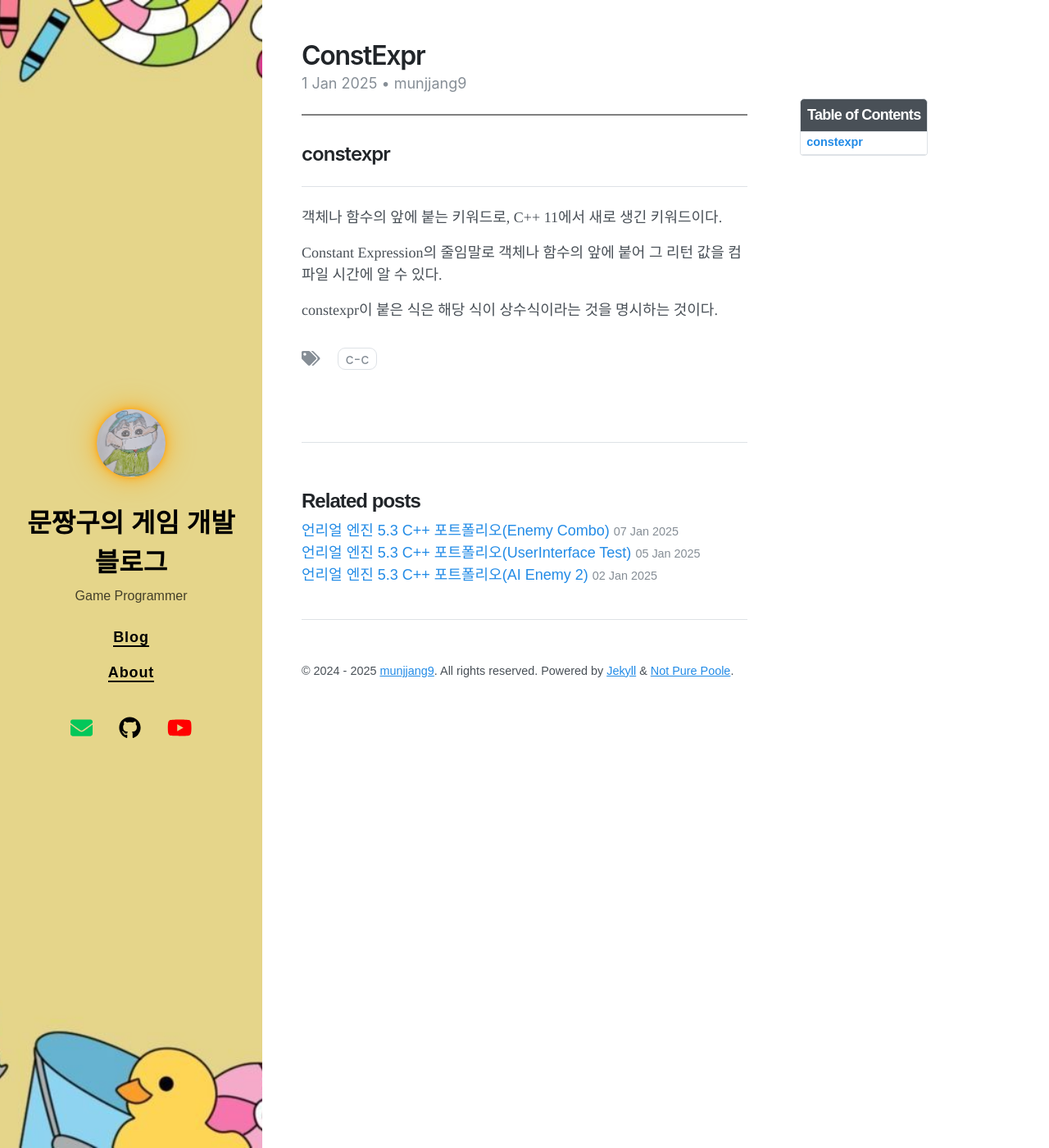
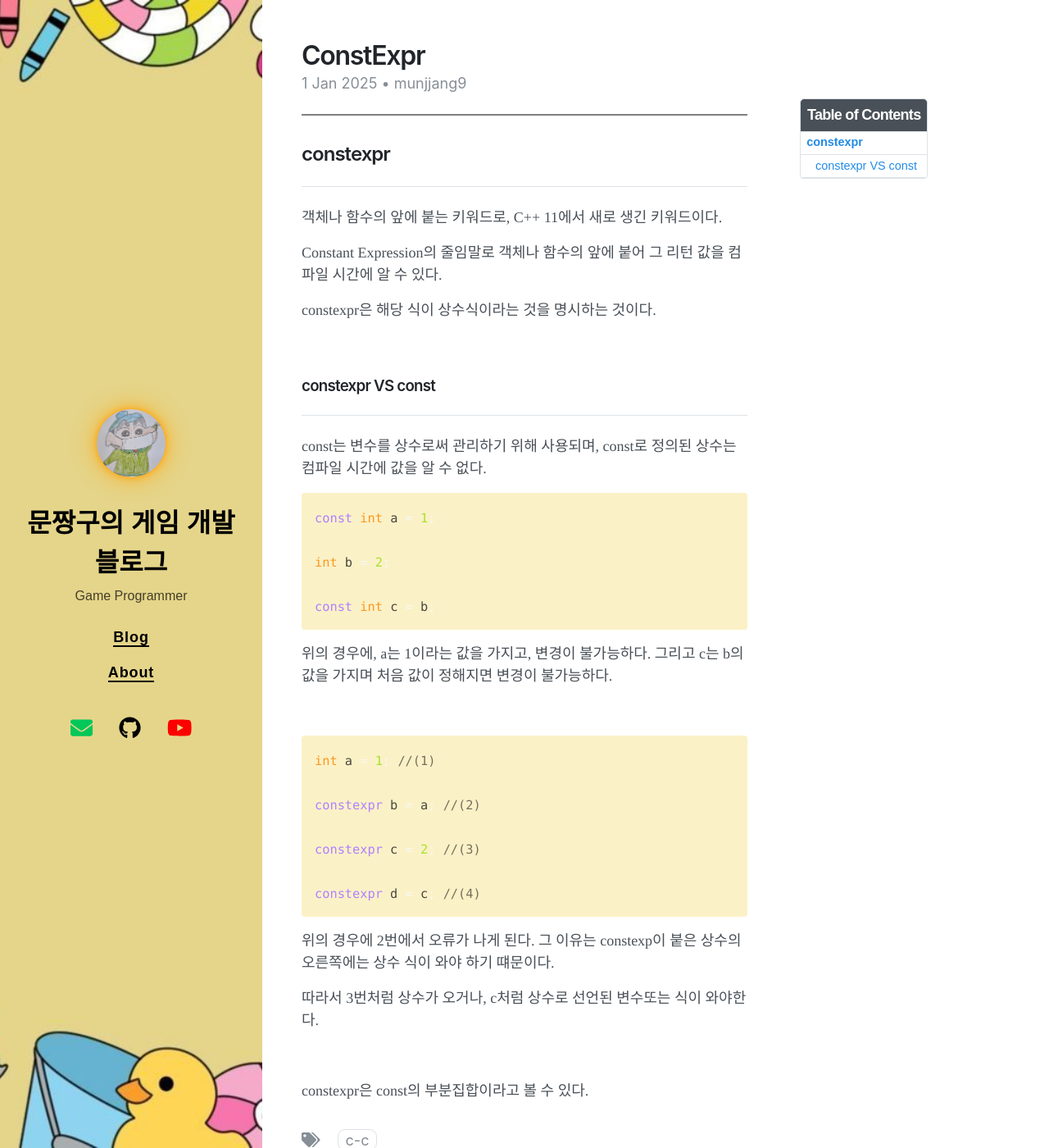
Before and after one commit to munjjang9/munjjang9.github.io, a Jekyll site: the page built from _posts/2025-01-01-TK-ConstExpr.md, in a window 1280 px wide and 1400 px high. Shown: the whole window at 82% size. Built offline with Jekyll 4.4.1, drawn with Linux system fonts in a browser that asks for light colours; nearby versions of some CDN libraries; comment, search, counter and statistics services are not loaded.

Commit message:
Post Details Added
constexpr

````diff
--- a/_posts/2025-01-01-TK-ConstExpr.md
+++ b/_posts/2025-01-01-TK-ConstExpr.md
@@ -15,4 +15,41 @@ toc: true
 
 Constant Expression의 줄임말로 객체나 함수의 앞에 붙어 그 리턴 값을 컴파일 시간에 알 수 있다.
 
-constexpr이 붙은 식은 해당 식이 상수식이라는 것을 명시하는 것이다.
+constexpr은 해당 식이 상수식이라는 것을 명시하는 것이다.
+
+<br>
+
+### constexpr VS const
+---
+
+const는 변수를 상수로써 관리하기 위해 사용되며, const로 정의된 상수는 컴파일 시간에 값을 알 수 없다.
+
+```cpp
+const int a = 1;
+
+int b = 2;
+
+const int c = b;
+```
+
+위의 경우에, a는 1이라는 값을 가지고, 변경이 불가능하다. 그리고 c는 b의 값을 가지며 처음 값이 정해지면 변경이 불가능하다.
+
+<br>
+
+```cpp
+int a = 1; //(1)
+
+constexpr b = a; //(2)
+
+constexpr c = 2; //(3)
+
+constexpr d = c; //(4)
+```
+
+위의 경우에 2번에서 오류가 나게 된다. 그 이유는 constexp이 붙은 상수의 오른쪽에는 상수 식이 와야 하기 떄문이다.
+
+따라서 3번처럼 상수가 오거나, c처럼 상수로 선언된 변수또는 식이 와야한다.
+
+<br>
+
+constexpr은 const의 부분집합이라고 볼 수 있다.
````
